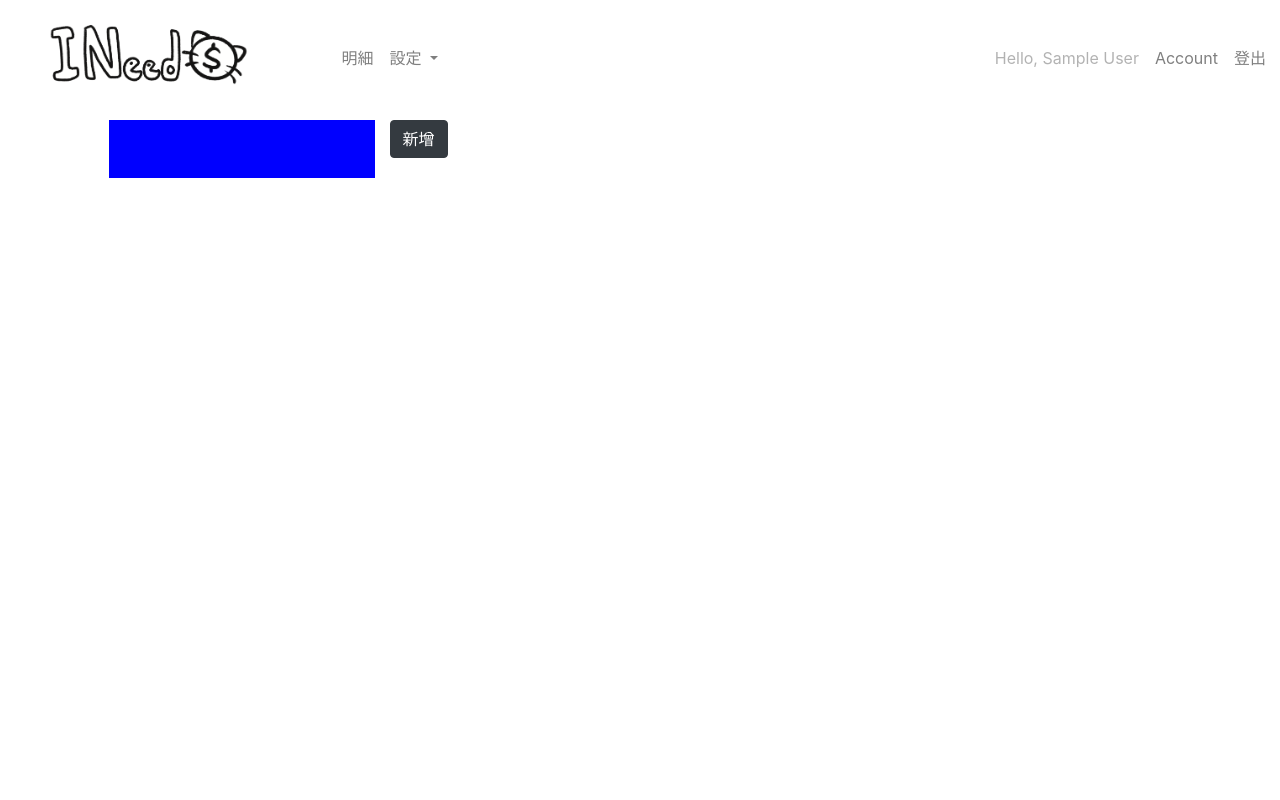
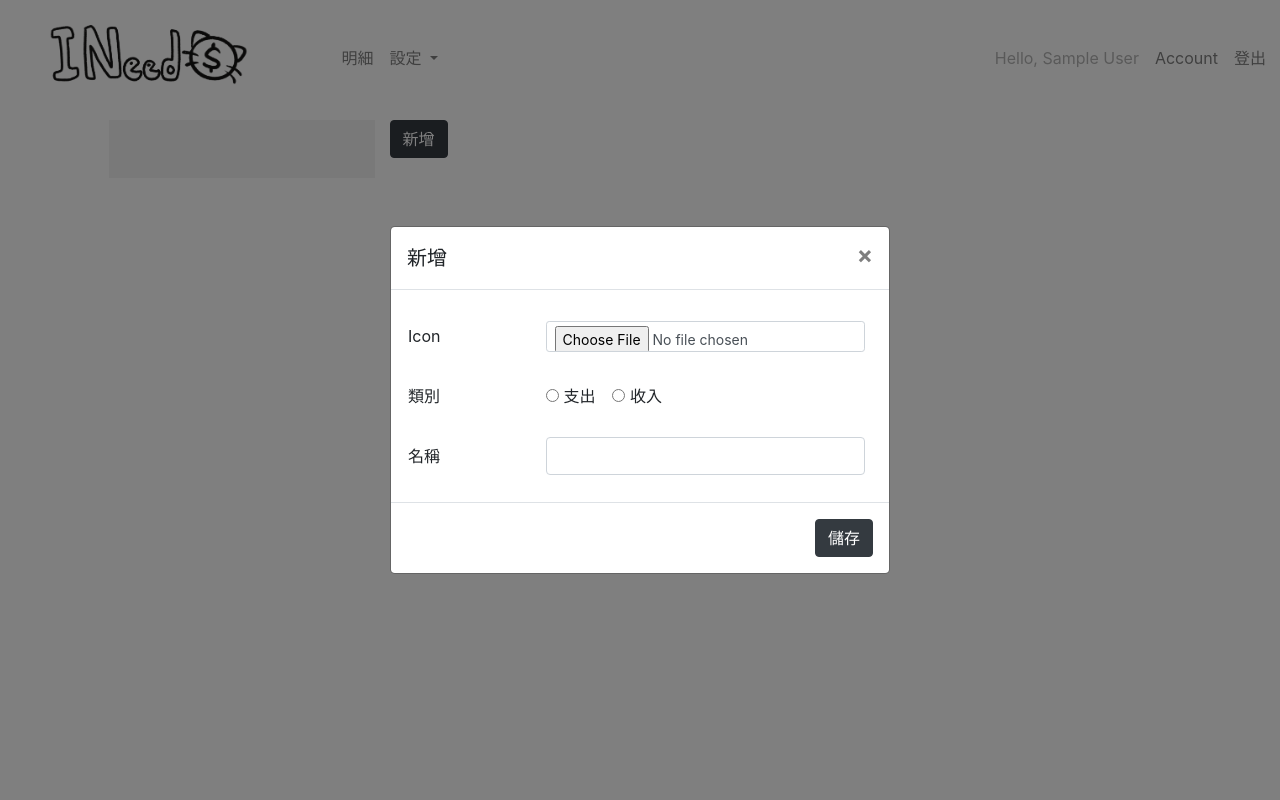
Before and after one commit to marukomaru777/Accounting-System, a Django app: page /accounting/category/ in a window 1280 px wide, after a click on "新增". Run offline with Django 5.2, Linux system fonts and the light colour scheme; the visitor is signed in with stand-in values (Sample User, id 1); data that the repository does not hold is empty; parts of the project's set-up code (start-up, migrations or seed data) failed here and were passed over; some libraries are stand-ins or nearby versions.

Commit message:
[dev]category edit

```diff
--- a/accounting/urls.py
+++ b/accounting/urls.py
@@ -17,5 +17,7 @@ urlpatterns = [
     path("api/delExpense/", views.delExpense, name="delExpense"),
     path("api/delCategory/", views.delCategory, name="delCategory"),
     path("api/getEditExpense/", views.getEditExpense, name="getEditExpense"),
+    path("api/getEditCategory/", views.getEditCategory, name="getEditCategory"),
     path("api/saveExpense/", views.saveExpense, name="saveExpense"),
+    path("api/saveCategory/", views.saveCategory, name="saveCategory"),
 ]
--- a/accounting/views.py
+++ b/accounting/views.py
@@ -1,4 +1,4 @@
-from .forms import ExpenseForm
+from .forms import ExpenseForm, CategoryForm
 from django.http import JsonResponse
 from django.views.generic import TemplateView
 from django.contrib.auth.mixins import LoginRequiredMixin
@@ -209,13 +209,29 @@ def delExpense(request):
     return JsonResponse({"success": False})
 
 
+# 取得欲編輯的類別資料
+@login_required
+def getEditCategory(request):
+    try:
+        if request.method == "POST":
+            category = (
+                Category.objects.values(
+                    "c_id", "c_name", "c_icon", "c_type"
+                ).filter(username=request.user.username, c_id=request.POST["c_id"])
+            ).first()
+            return JsonResponse({"success": True, "result": category})
+    except Exception as e:
+        return JsonResponse({"success": False, "errors": str(e)})
+    return JsonResponse({"success": False})
+
+
 # 刪除類別資料
 @login_required
 def delCategory(request):
     try:
         if request.method == "POST":
             with transaction.atomic():
-                category = Expenses.objects.get(
+                category = Category.objects.get(
                     c_id=request.POST["c_id"], username=request.user.username
                 )
                 category.delete()
@@ -223,3 +239,26 @@ def delCategory(request):
     except Exception as e:
         return JsonResponse({"success": False, "errors": str(e)})
     return JsonResponse({"success": False})
+
+# 儲存類別資料
+@login_required
+def saveCategory(request):
+    try:
+        form = CategoryForm(request.POST)
+        if form.is_valid():
+            with transaction.atomic():
+                if form.cleaned_data["c_id"] == "insert":
+                    category = Category(
+                        username=CustomUser.objects.get(username=request.user.username),
+                        c_name=form.cleaned_data["name"],
+                        c_type=form.cleaned_data["type"],
+                    )
+                else:
+                    category = Category.objects.get(c_id=form.cleaned_data["c_id"])
+                    category.c_type = form.cleaned_data["type"]
+                    category.c_name = form.cleaned_data["name"]
+                # Save the user to the database
+                category.save()
+                return JsonResponse({"success": True})
+    except Exception as e:
+        return JsonResponse({"success": False, "errors": str(e)})
--- a/accountingLog/settings.py
+++ b/accountingLog/settings.py
@@ -41,7 +41,6 @@ INSTALLED_APPS = [
     "django.contrib.sessions",
     "django.contrib.messages",
     "django.contrib.staticfiles",
-    "bot.apps.BotConfig",
     "accounting.apps.AccountingConfig",
     "users.apps.UsersConfig",
     "django.contrib.humanize",
--- a/static/js/detail.js
+++ b/static/js/detail.js
@@ -51,12 +51,12 @@ $(function () {
 
     // btn
     $('#modal-insert-btn').click(function () {
-        saveeditModalData();
+        saveEditModalData();
     });
 });
 
 // 儲存資料
-function saveeditModalData() {
+function saveEditModalData() {
     $.ajax({
         type: "POST",
         async: false,
--- a/templates/category.html
+++ b/templates/category.html
@@ -8,7 +8,7 @@
 {% block body %}
 <div class="row justify-content-center align-items-center">
     <div class=" col-12 col-md-10 row">
-        <div class="col-md-3 col-12" style="background-color: blue;">
+        <div class="col-md-3 col-12" style="background-color: #f3f3f3;">
         </div>
         <div class="col-md-9 col-12 row" style="margin: 0; padding: 0px;">
             <!-- tool bar -->
@@ -45,15 +45,37 @@
             </div>
         </div>
     </div>
-
 </div>
 
+<!-- Edit Modal -->
+<div class="modal fade" id="editModal" tabindex="-1" role="dialog" aria-labelledby="editModalLabel"
+    aria-hidden="true">
+    <div class="modal-dialog modal-dialog-centered" role="document">
+        <div class="modal-content">
+            <div class="modal-header">
+                <h5 class="modal-title" id="editModalLabel">Title</h5>
+                <button type="button" class="close" data-dismiss="modal" aria-label="Close">
+                    <span aria-hidden="true">&times;</span>
+                </button>
+            </div>
+            <div class="modal-body">
+                {% include './form-category.html' %}
+            </div>
+            <div class="modal-footer">
+                <button type="button" class="btn btn-dark" id="modal-insert-btn"
+                    data-dismiss="modal">儲存</button>
+            </div>
+        </div>
+    </div>
+</div>
 
 {% endblock %}
 {% block js_script %}
 <!-- define required variables in template -->
 <script>
-    let api_del = "{% url 'accounting:delCategory' %}";
+    let api_getEditCategory = "{% url 'accounting:getEditCategory' %}",
+        api_saveCategory = "{% url 'accounting:saveCategory' %}",
+        api_del = "{% url 'accounting:delCategory' %}";
 </script>
 <!-- include your js files -->
 <script src="{% static 'js/category.js' %}"></script>
--- /dev/null
+++ b/templates/form-category.html
@@ -0,0 +1,48 @@
+<table id="input-table">
+    <form id="edit-form">
+        <!-- <div style="display: none;">
+            {{ form.current_user }}
+        </div> -->
+        <tr style="height:60px">
+            <td width="30%">Icon</td>
+            <td width="70%">
+                <input class="form-control form-control-sm" id="formFileSm" type="file" name="icon">
+                <span class="errMsg" id="icon-errMsg"></span>
+            </td>
+        </tr>
+        <tr style="height:60px">
+            <td width="30%">類別</td>
+            <td width="70%">
+                <div class=" form-check form-check-inline">
+                    <input class="form-check-input" type="radio" name="type" id="c_type_expense" value="-">
+                    <label class="form-check-label" for="c_type_expense">支出</label>
+                </div>
+                <div class="form-check form-check-inline">
+                    <input class="form-check-input" type="radio" name="type" id="c_type_income" value="+">
+                    <label class="form-check-label" for="c_type_income">收入</label>
+                </div>
+            </td>
+        </tr>
+        <tr style="height:60px">
+            <td width="30%">名稱</td>
+            <td width="70%">
+                <input type="text" class="form-control" id="id_name" name="name">
+                <span class="errMsg" id="name-errMsg"></span>
+            </td>
+        </tr>
+        <tr style="display: none;">
+            <td width="30%">ID</td>
+            <td width="70%">
+                <!-- {{form.e_id}} -->
+                <input class="form-control" id="id_c_id" name="c_id"></input>
+                <span class="errMsg" id="id-errMsg"></span>
+            </td>
+        </tr>
+    </form>
+</table>
+<script>
+    $(function () {
+        // let default_type = '-';
+        // $('input[type=radio][name=type]').filter('[value="' + default_type + '"]').prop('checked', true);
+    });
+</script>
```
Also changed, not shown: accounting/forms.py (+13 -0 lines), static/js/category.js (+76 -0 lines).
